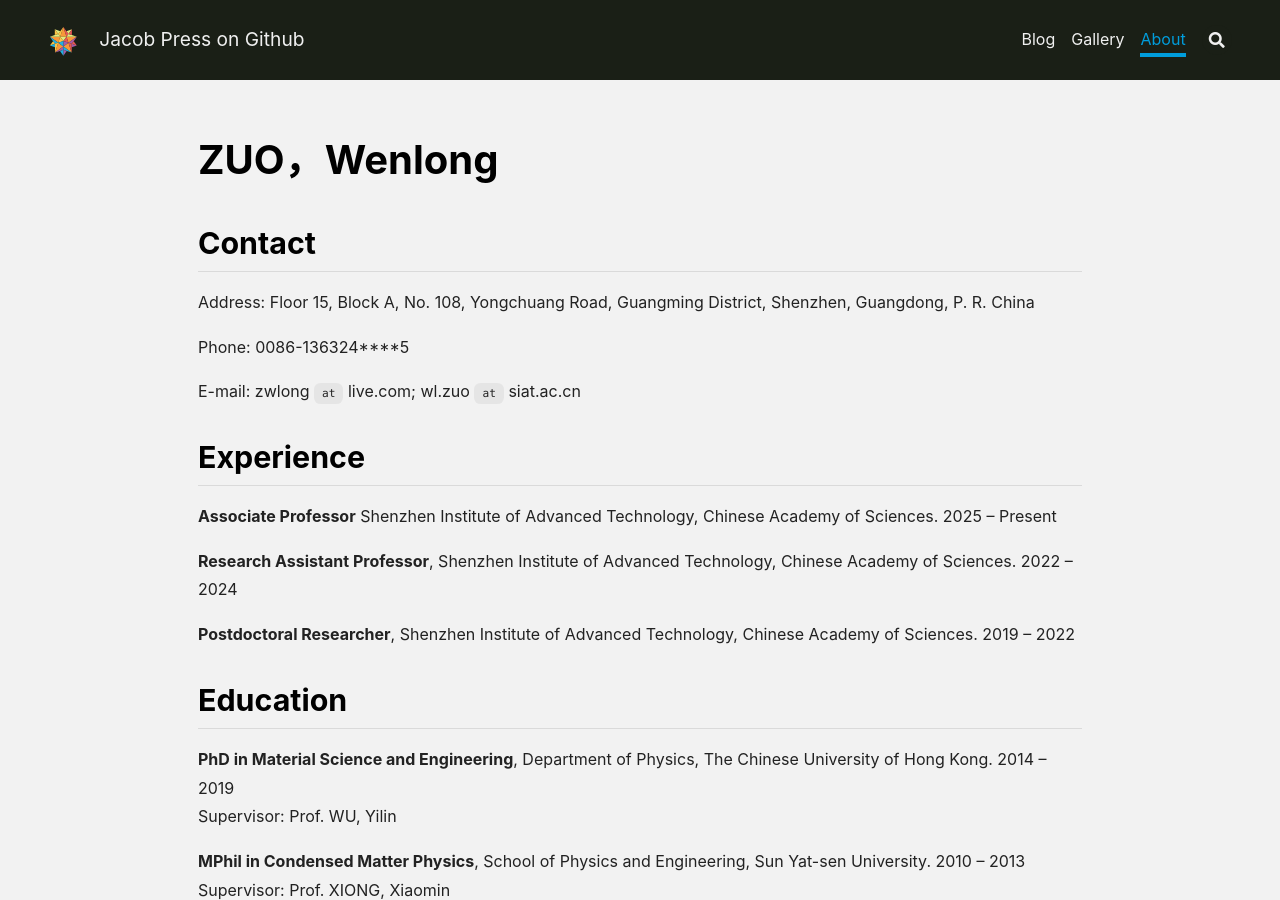
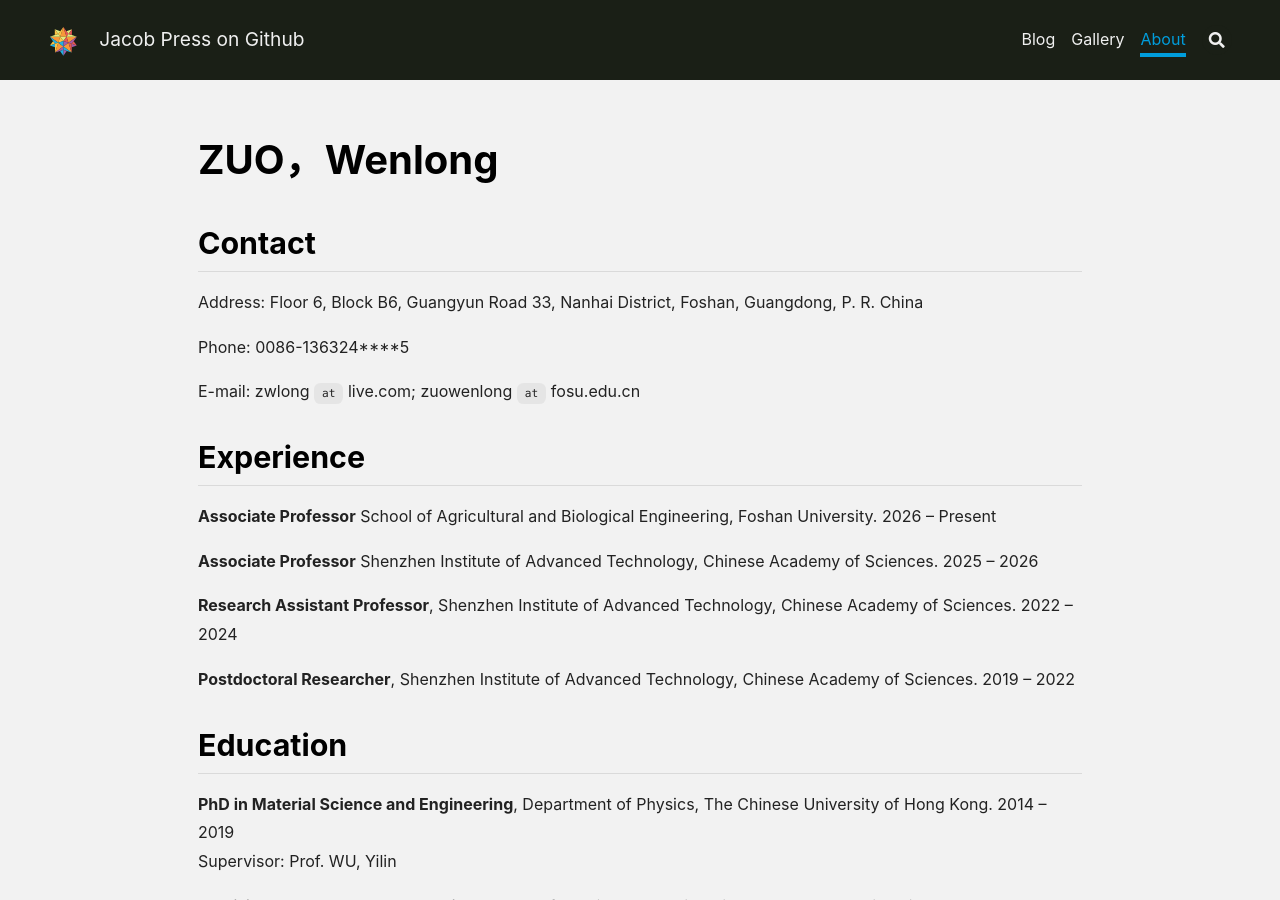
Before and after one commit to JacobZuo/jacobzuo.github.io, a Jekyll site: the page built from about.md, in a window 1280 px wide and 900 px high. Built offline with Jekyll 4.4.1, drawn with Linux system fonts in a browser that asks for light colours; nearby versions of some CDN libraries.

Commit message:
Revise contact info and academic experience
Updated contact information and experience details.

````diff
--- a/about.md
+++ b/about.md
@@ -6,16 +6,21 @@ comments: false
 
 ## Contact
 
-Address: Floor 15, Block A, No. 108, Yongchuang Road, Guangming District, Shenzhen, Guangdong, P. R. China
+Address: Floor 6, Block B6, Guangyun Road 33, Nanhai District, Foshan, Guangdong, P. R. China
 
 Phone: 0086-136324\****5
 
-E-mail: zwlong ```at``` live.com; wl.zuo ```at``` siat.ac.cn
+E-mail: zwlong ```at``` live.com; zuowenlong ```at``` fosu.edu.cn
 
 ## Experience
 
+
 **Associate Professor**
-Shenzhen Institute of Advanced Technology, Chinese Academy of Sciences.  2025 -- Present
+School of Agricultural and Biological Engineering, Foshan University.  2026 -- Present
+
+
+**Associate Professor**
+Shenzhen Institute of Advanced Technology, Chinese Academy of Sciences.  2025 -- 2026
 
 
 **Research Assistant Professor**,
````
